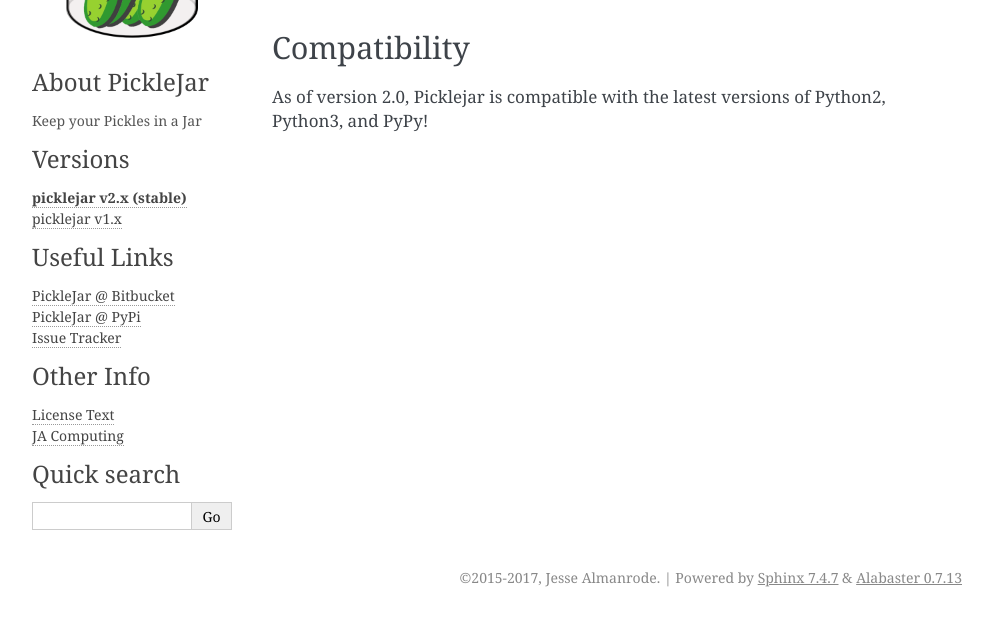
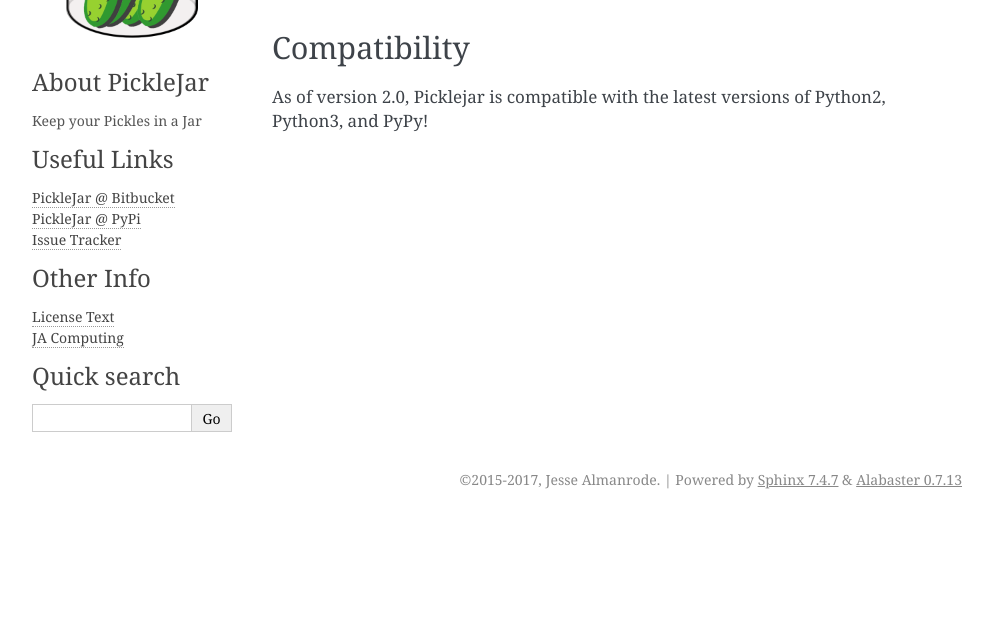
Before and after one commit to isaiah1112/picklejar, a Sphinx documentation site: the page built from docs/source/index.rst, in a window 1280 px wide, cut to the strip 200-826 px from the top of the page. Shown: the whole strip, without its empty margins (148-1141 px from the left). Built offline with Sphinx 7.4.7, drawn with Linux system fonts in a browser that asks for light colours.

Commit message:
Moving docs to https://pythonhosted.org/picklejar/

```diff
--- a/docs/source/_templates/versions.html
+++ /dev/null
@@ -1,5 +0,0 @@
-<h3>Versions</h3>
-<ul>
-    <li><strong><a href="/picklejar/v2/">picklejar v2.x (stable)</a></strong></li>
-    <li><a href="/picklejar/v1/">picklejar v1.x</a></li>
-</ul>
--- a/docs/source/conf.py
+++ b/docs/source/conf.py
@@ -165,7 +165,6 @@ html_static_path = ['_static']
 html_sidebars = {
     '**': [
         'about.html',
-        'versions.html',
         'links.html',
         'searchbox.html',
     ]
--- a/setup.py
+++ b/setup.py
@@ -9,7 +9,7 @@ setup(name='picklejar',
       description='Read and write pickles to a single file',
       author='Jesse Almanrode',
       author_email='jesse@almanrode.com',
-      url='http://pydoc.jacomputing.net/picklejar/',
+      url='https://pythonhosted.org/picklejar/',
       py_modules=['picklejar'],
       license='GNU Lesser General Public License v3 or later (LGPLv3+)',
       install_requires=['dill==0.2.6',
```
Also changed, not shown: README.md (+1 -1 lines), docs/source/_templates/links.html (line endings or trailing spaces).
